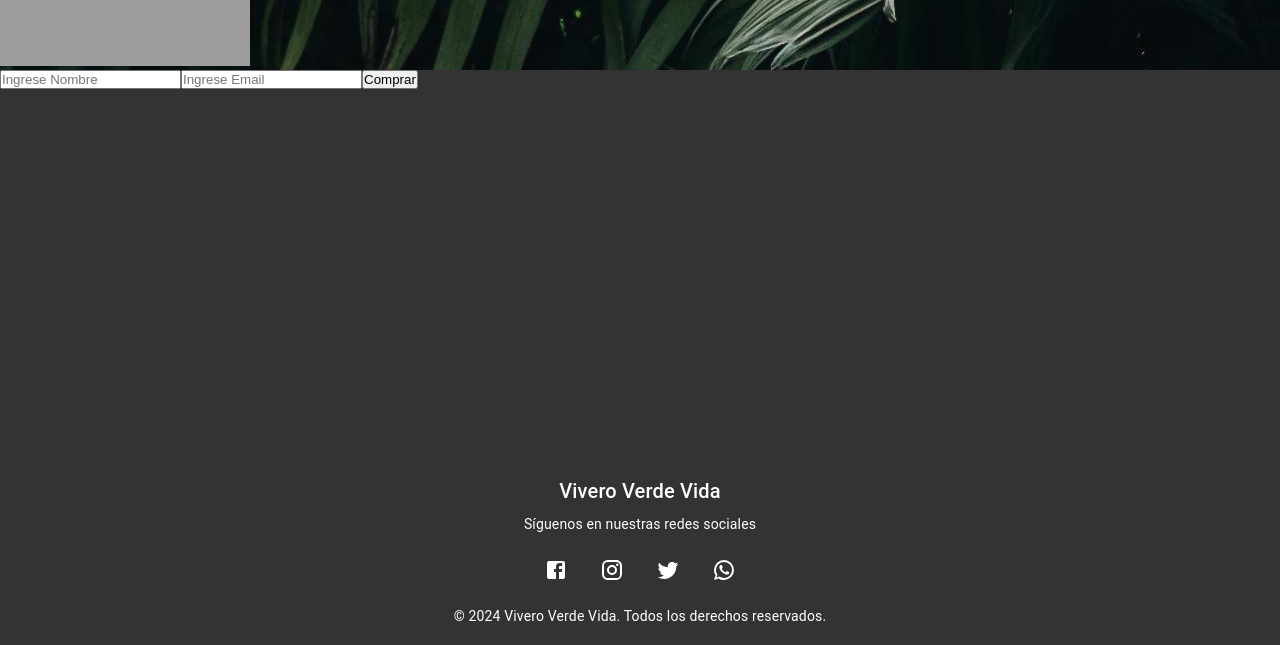
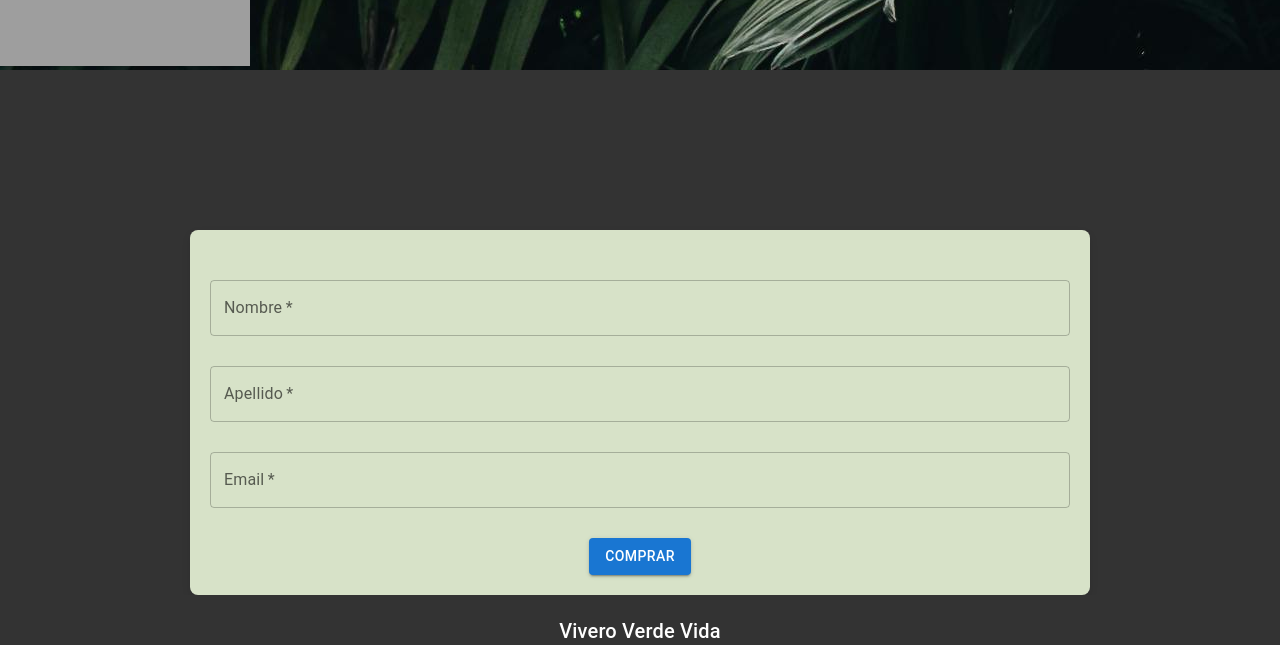
Before and after one commit to christianvigano/ecommerce_react, a React (Vite) app: page /checkout in a window 1280 px wide. Shown: the part 154-799 px from the top of the page. Built offline with nearby package versions, Linux system fonts and the light colour scheme; grey boxes are pictures that could not be loaded.

Commit message:
firebase y checkout

```diff
--- /dev/null
+++ b/firebaseConfig.js
@@ -0,0 +1,21 @@
+// Import the functions you need from the SDKs you need
+import { initializeApp } from "firebase/app";
+//importamos servicio de base de datos
+import { getFirestore } from "firebase/firestore";
+// TODO: Add SDKs for Firebase products that you want to use
+// https://firebase.google.com/docs/web/setup#available-libraries
+
+// Your web app's Firebase configuration
+const firebaseConfig = {
+  apiKey: "AIzaSyB5uUKndvt4p2DxaESd-puZ4xu7gCLJOZU",
+  authDomain: "backverdevida.firebaseapp.com",
+  projectId: "backverdevida",
+  storageBucket: "backverdevida.firebasestorage.app",
+  messagingSenderId: "248933101972",
+  appId: "1:248933101972:web:82a2eda1e7199f3f889f81",
+};
+
+// Initialize Firebase
+const app = initializeApp(firebaseConfig);
+
+export const db = getFirestore(app);
--- a/package.json
+++ b/package.json
@@ -15,6 +15,7 @@
     "@mui/icons-material": "^6.1.6",
     "@mui/material": "^6.1.6",
     "axios": "^1.7.7",
+    "firebase": "^11.0.1",
     "react": "^18.3.1",
     "react-dom": "^18.3.1",
     "react-icons": "^5.3.0",
--- a/src/components/common/card/Card.jsx
+++ b/src/components/common/card/Card.jsx
@@ -8,7 +8,7 @@ const Card = ({ planta, precio, stock, imagen,id }) => {
       <img src={imagen} alt={planta} />
       <h2>{planta}</h2>
       <h2 className="price">Precio: ${precio}</h2>
-      <h2 className="stock">Stock: {stock} unidades</h2>
+      {/*<h2 className="stock">Stock: {stock} unidades</h2>*/}
 
       <Link to={`/itemDetail/${id}`}>
         {/* Botón MUI centrado */}
--- a/src/components/pages/cart/CartContainer.jsx
+++ b/src/components/pages/cart/CartContainer.jsx
@@ -58,9 +58,10 @@ const CartContainer = () => {
         </button>
       )}
 
-      {/* <Link to="/checkout">*/}
       {cart.length > 0 && (
-        <button className="btn-mui-vaciar">Finalizar Compra</button>
+        <Link to="/checkout">
+          <button className="btn-mui-vaciar">Finalizar Compra</button>
+        </Link>
       )}
 
       {cart.length === 0 && (
--- a/src/components/pages/checkout/Checkout.jsx
+++ b/src/components/pages/checkout/Checkout.jsx
@@ -1,17 +1,49 @@
-import {useState} from "react"
+import { useContext, useState } from "react"
+import { db } from "../../../../firebaseConfig"
+import { CartContext } from "../../../context/CartContext"
+import { collection, addDoc, updateDoc, doc } from "firebase/firestore";
+import { TextField, Button, Box } from "@mui/material";
+import "./checkout.css";
+
 
 const Checkout = () => {
 
-  const [info,setInfo] = useState({name:"",email:""})
+  const { cart, totalCompra } = useContext(CartContext);
+
+  const [info,setInfo] = useState({name:"",lastname:"",email:""})
+
+  const [orderId, setOrdeId] = useState(null);
+
 
   const enviarFormulario = (evento) => {
 
     evento.preventDefault();
     console.log(info);
 
+    const total = totalCompra();
+
+  const orders = {
+
+      buyer: info,
+      items: cart,
+      total
+  }
+
+    let refColection = collection(db, "order");
+    addDoc(refColection, orders).then((res) => setOrdeId(res.id));
+
+
+let refColectionActualiza = collection(db, "products");
 
 
 
+    orders.items.forEach((item) => {
+
+      let docs = doc(refColectionActualiza, item.id);
+
+    updateDoc(docs,{stock: item.stock-item.quantity});
+
+    })
   }
 
   const capturarInfo = (evento) => {
@@ -25,27 +57,64 @@ const Checkout = () => {
 
   }
 
-  return (
-    <div>
+  if (orderId) {
 
 
-      <form onSubmit={enviarFormulario}>
-        <input
-          type="text"
-          placeholder="Ingrese Nombre"
+
+    return <h2>Gracias por su compra: {orderId}</h2>
+  }
+
+ return (
+   <Box component="form" onSubmit={enviarFormulario} className="form-container">
+     <div className="items-carga">
+       <TextField
+         fullWidth
+         label="Nombre"
          name="name"
+         variant="outlined"
          onChange={capturarInfo}
+         required
+         className="form-item"
        />
+     </div>
 
-        <input
+     <div className="items-carga">
+       <TextField
+         fullWidth
+         label="Apellido"
+         name="lastname"
+         variant="outlined"
+         onChange={capturarInfo}
+         required
+         className="form-item"
+       />
+     </div>
+
+     <div className="items-carga">
+       <TextField
+         fullWidth
+         label="Email"
          type="email"
-          placeholder="Ingrese Email"
          name="email"
+         variant="outlined"
          onChange={capturarInfo}
+         required
+         className="form-item"
        />
-        <button onClick={enviarFormulario}>Comprar</button>
-      </form>
      </div>
+
+     <div className="boton">
+
+       <Button
+         className="form-button"
+         variant="contained"
+         color="primary"
+         type="submit"
+       >
+         Comprar
+       </Button>
+     </div>
+   </Box>
  );
 }
 
--- /dev/null
+++ b/src/components/pages/checkout/checkout.css
@@ -0,0 +1,32 @@
+/* Formulario.css */
+
+.form-container {
+  max-width: 900px; /* Limita el ancho del formulario */
+  margin: 0 auto; /* Centra el formulario horizontalmente */
+  padding: 20px;
+  background-color: #d7e2c8;
+  border-radius: 8px;
+  box-shadow: 0 4px 8px rgba(0, 0, 0, 0.1);
+  display: flex;
+  flex-direction: column;
+  align-items: center;
+  margin-top: 160px;
+}
+
+.items-carga{
+
+  margin-top: 30px;
+   width: 100%;
+}
+
+
+.boton{
+margin-top: 30px;
+
+}
+
+
+.form-button {
+
+  width: 100%; /* El botón ocupa el mismo ancho que los campos */
+}
--- a/src/components/pages/itemDetail/ItemDetail.jsx
+++ b/src/components/pages/itemDetail/ItemDetail.jsx
@@ -4,6 +4,7 @@ import "./itemdetail.css"; //  importar el archivo de estilos
 
 
 const ItemDetail = ({ items, agregarAlCarrito, cantidadProduct }) => {
+
   const { title, precio, stock, imageurl } = items;
 
   return (
--- a/src/components/pages/itemDetail/ItemDetailContainer.jsx
+++ b/src/components/pages/itemDetail/ItemDetailContainer.jsx
@@ -1,8 +1,9 @@
 import { useState,useEffect, useContext } from "react"
 import ItemDetail from "./ItemDetail"
-import { products } from '../../../products'
 import {useParams } from "react-router-dom"
 import { CartContext } from "../../../context/CartContext"
+import { db } from "../../../../firebaseConfig"
+import { collection, getDoc, doc } from "firebase/firestore";
 
 
 const ItemDetailContainer = () => {
@@ -10,6 +11,7 @@ const ItemDetailContainer = () => {
   const { id } = useParams();
 
   const [itemsDetail, setItemDetails] = useState({});
+
   const { addToCart, cantidadesTotalesCarrito } = useContext(CartContext);
 
   let cantidadProducto = cantidadesTotalesCarrito(id);
@@ -28,9 +30,22 @@ const ItemDetailContainer = () => {
         //let productsSelect = products.find((productos) => { return productos.id == id });
         //sino va sin llavers, explicito
 
-      let productsSelect = products.find(productos => productos.id == id);
+      //let productsSelect = products.find(productos => productos.id == id);
 
-      setItemDetails(productsSelect);
+      //aca referencio la coleccion de productos
+      const colec = collection(db, "products")
+      //referencio el registor de la coleccion pasando la coleccion y porquelo quiero filtrar.
+      const docs = doc(colec, id)
+
+      //obtengo el registro y armos un objeto nuevo con lo que hay en la data y el id
+      getDoc(docs).then((res) => {
+
+        setItemDetails({ ...res.data(), id: res.id });
+
+      })
+
+
+
 
 
 
--- a/src/components/pages/itemListContainer/ItemListContainer.jsx
+++ b/src/components/pages/itemListContainer/ItemListContainer.jsx
@@ -1,28 +1,18 @@
 import "../itemListContainer/itemlistcontainer.css";
-import { products } from "../../../products";
+//import { products } from "../../../products";
 import { useEffect, useState } from "react";
 import ItemList from "./ItemList";
 import { useParams} from "react-router-dom"
 import { Skeleton } from "@mui/material";
-
-
- //aca declaro la promesa que va a devolver el array de la lectura de los productos o alguna api
-    let misProductos = new Promise((res, rej) => {
-      //esta funcion provoca que para devolver la promesa espera 2500 milisegundo,
-      //esto es simular un retraso de traerr info de una api
-
-      setTimeout(() => {
-        if (products.length == 0) rej("Productos vacios");
-        else res(products);
-      },5500);
-    });
-
+import { db } from "../../../../firebaseConfig"
+import { collection, getDocs,query,where} from "firebase/firestore";
 
 
 const ItemListContainer = () => {
 
   //declaro el router para ruteo de opciones recibiendo parametros.
   const { name } = useParams();
+
 
   //declaro el estado para que renderice cuando deseamos.
   const [myProducts, setMisProductos] = useState([]);
@@ -33,20 +23,36 @@ const ItemListContainer = () => {
   //dependencia name, que viene del componente app para rutear
   useEffect(() => {
 
-
-//aca recoro el array de productos filtrando por nombre de categoria
-const filtradoCategoria = products.filter((nombre) => nombre.category === name);
+    //aca me conecto y obtengo todos los productos
+    const productosColections = collection(db, "products");
 
 
-    misProductos
-      .then((res) => {
-        //aca si la variable name viene con algo, ejecuta el filstrado sino deveuelve todo el array de productos
-        setMisProductos(name ? filtradoCategoria:  res);
-      })
-      .catch((rej) => {
-        console.log(rej);
+     //aca deckario una variabe que carga todo los datos.
+    let docsRef = productosColections;
+
+    //este if es para saber si en el ruteo viene un name, si entra filtra por cartegoria.
+    if (name) {
+
+         docsRef = query(productosColections, where("category", "==", name));
+
+    }
+
+
+//paso la variable generada.
+    getDocs(docsRef).then((res) => {
+      let arrayBase = res.docs.map((doc) => {
+        return { ...doc.data(), id: doc.id };
       });
+
+      setMisProductos(arrayBase);
+
+      console.log(arrayBase);
+    });
+
+
+
   }, [name]);
+
 
 
 if (myProducts.length === 0) {
--- a/src/products.js
+++ b/src/products.js
@@ -6,7 +6,7 @@ export const products = [
     stock: 10,
     imageurl:
       "https://res.cloudinary.com/dw7wbrw6v/image/upload/v1728479419/bromelia_tndcrq.jpg",
-    description: "Bromelia de Inviernop",
+    description: "Bromelia de Invierno",
     category: "Invierno",
   },
   {
```
Also changed, not shown: 1 other file (tests, documents, lock files or other folders). Lines whose indentation alone changed are shown as unchanged.
